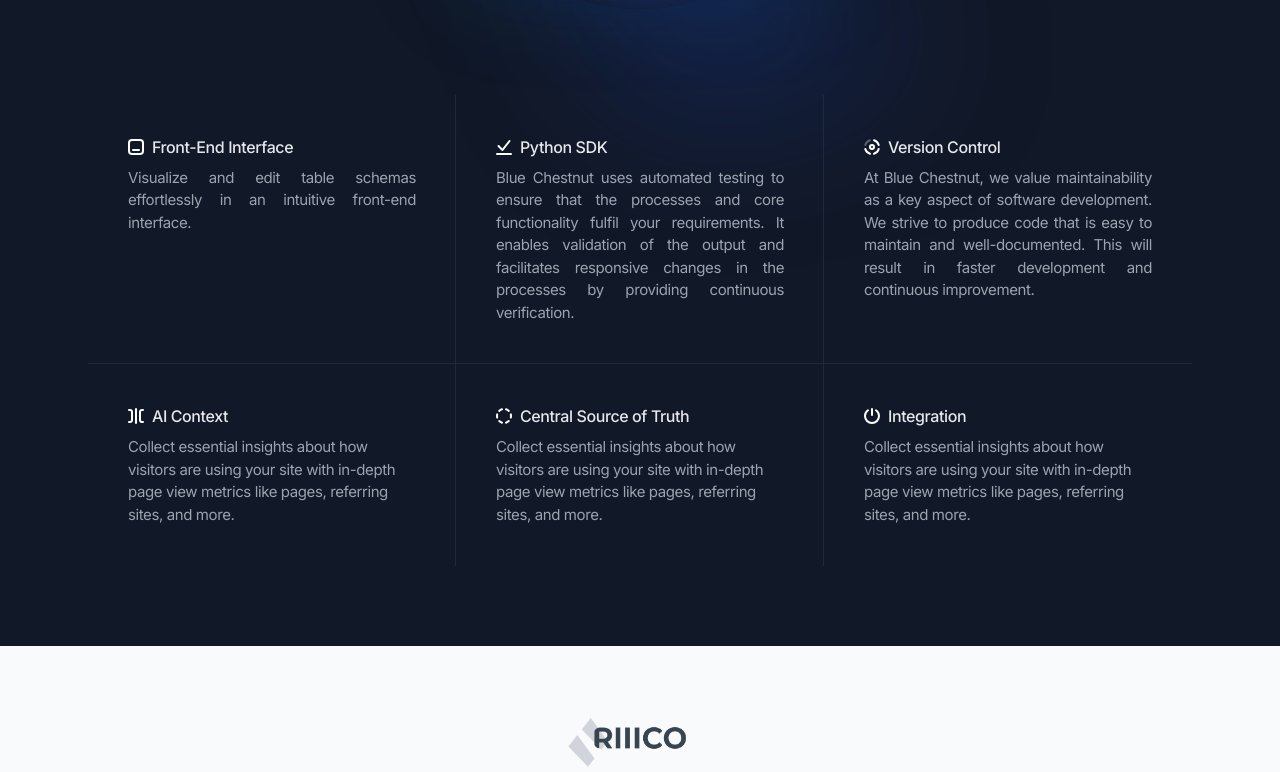
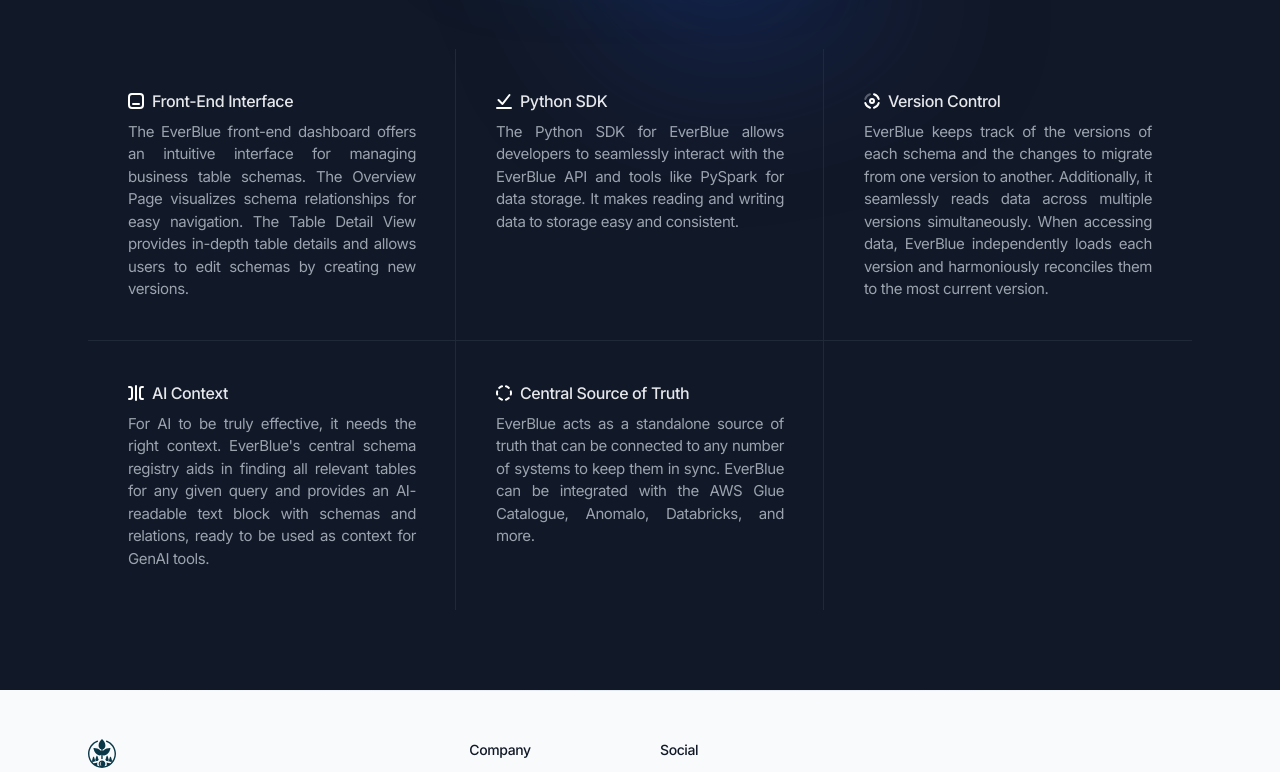
Before and after one commit to Blue-Chestnut/landingpage, a Next.js app: page / in a window 1280 px wide. Shown: the part 1840-2612 px from the top of the page. Built offline with nearby package versions, Linux system fonts and the light colour scheme.

Commit message:
added ever blue to home page

```diff
--- a/app/(default)/consulting/page.tsx
+++ b/app/(default)/consulting/page.tsx
@@ -1,4 +1,6 @@
+import Cta from "@/components/cta";
 import HeroConsulting from "@/components/hero-consulting";
+import LargeTestimonial from "@/components/large-testimonial";
 
 export const metadata = {
     title: "Blue Chestnut - Consulting",
@@ -10,6 +12,8 @@
     return (
         <>
             <HeroConsulting />
+            <LargeTestimonial />
+            <Cta />
         </>
     );
 }
--- a/app/(default)/page.tsx
+++ b/app/(default)/page.tsx
@@ -15,8 +15,6 @@
       <HeroEverBlue />
       <BusinessCategories />
       <FeaturesPlanet />
-      <LargeTestimonial />
-      <Cta />
     </>
   );
 }
--- a/components/features-planet.tsx
+++ b/components/features-planet.tsx
@@ -14,8 +14,7 @@
           {/* Section header */}
           <div className="mx-auto max-w-3xl pb-16 text-center md:pb-20">
             <h2 className="text-3xl font-bold text-gray-200 md:text-4xl">
-              Blue Chestnut builds AI solutions that makes sense for your
-              business.
+              EverBlue is the last data tool you'll ever need.
             </h2>
           </div>
           {/* Planet */}
@@ -86,8 +85,11 @@
                 <span>Front-End Interface</span>
               </h3>
               <p className="text-[15px] text-gray-400 text-justify">
-                Visualize and edit table schemas effortlessly in an intuitive
-                front-end interface.
+                The EverBlue front-end dashboard offers an intuitive interface
+                for managing business table schemas. The Overview Page
+                visualizes schema relationships for easy navigation. The Table
+                Detail View provides in-depth table details and allows users to
+                edit schemas by creating new versions.
               </p>
             </article>
             <article>
@@ -103,10 +105,10 @@
                 <span>Python SDK</span>
               </h3>
               <p className="text-[15px] text-gray-400 text-justify">
-                Blue Chestnut uses automated testing to ensure that the
-                processes and core functionality fulfil your requirements. It
-                enables validation of the output and facilitates responsive
-                changes in the processes by providing continuous verification.
+                The Python SDK for EverBlue allows developers to seamlessly
+                interact with the EverBlue API and tools like PySpark for data
+                storage. It makes reading and writing data to storage easy and
+                consistent.
               </p>
             </article>
             <article>
@@ -126,10 +128,11 @@
                 <span>Version Control</span>
               </h3>
               <p className="text-[15px] text-gray-400 text-justify">
-                At Blue Chestnut, we value maintainability as a key aspect of
-                software development. We strive to produce code that is easy to
-                maintain and well-documented. This will result in faster
-                development and continuous improvement.
+                EverBlue keeps track of the versions of each schema and the
+                changes to migrate from one version to another. Additionally, it
+                seamlessly reads data across multiple versions simultaneously.
+                When accessing data, EverBlue independently loads each version
+                and harmoniously reconciles them to the most current version.
               </p>
             </article>
             <article>
@@ -144,10 +147,12 @@
                 </svg>
                 <span>AI Context</span>
               </h3>
-              <p className="text-[15px] text-gray-400">
-                Collect essential insights about how visitors are using your
-                site with in-depth page view metrics like pages, referring
-                sites, and more.
+              <p className="text-[15px] text-gray-400 text-justify">
+                For AI to be truly effective, it needs the right context.
+                EverBlue's central schema registry aids in finding all relevant
+                tables for any given query and provides an AI-readable text
+                block with schemas and relations, ready to be used as context
+                for GenAI tools.
               </p>
             </article>
             <article>
@@ -162,13 +167,15 @@
                 </svg>
                 <span>Central Source of Truth</span>
               </h3>
-              <p className="text-[15px] text-gray-400">
-                Collect essential insights about how visitors are using your
-                site with in-depth page view metrics like pages, referring
-                sites, and more.
+              <p className="text-[15px] text-gray-400 text-justify">
+                EverBlue acts as a standalone source of truth that can be
+                connected to any number of systems to keep them in sync.
+                EverBlue can be integrated with the AWS Glue Catalogue, Anomalo,
+                Databricks, and more.
               </p>
             </article>
-            <article>
+            {
+              /* <article>
               <h3 className="mb-2 flex items-center space-x-2 font-medium text-gray-200">
                 <svg
                   className="fill-white"
@@ -180,12 +187,13 @@
                 </svg>
                 <span>Integration</span>
               </h3>
-              <p className="text-[15px] text-gray-400">
+              <p className="text-[15px] text-gray-400 text-justify">
                 Collect essential insights about how visitors are using your
                 site with in-depth page view metrics like pages, referring
                 sites, and more.
               </p>
-            </article>
+            </article> */
+            }
           </div>
         </div>
       </div>
--- a/components/ui/header.tsx
+++ b/components/ui/header.tsx
@@ -45,10 +45,10 @@
             </li>
             <li>
               <Link
-                href="/everblue"
+                href="/consulting"
                 className="text-gray-600 hover:text-gray-900 transition-colors duration-150"
               >
-                EverBlue
+                Consulting
               </Link>
             </li>
             <li>
```
